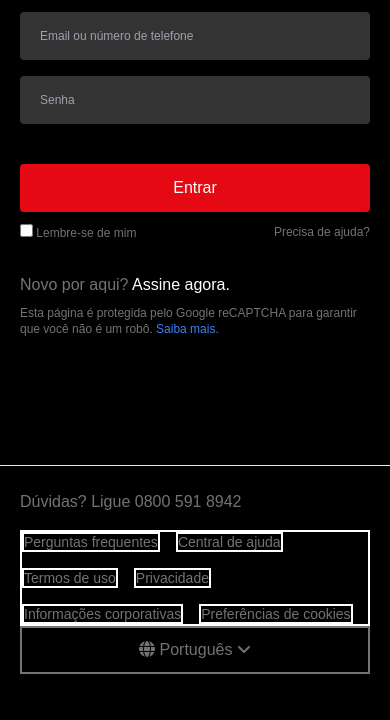
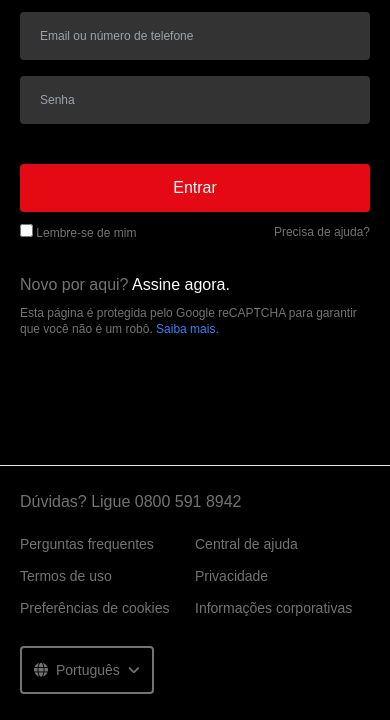
Before and after one commit to oAndin/FS-19-tela-login-netflix-tailwind, a plain HTML site: page index.html in a window 390 px wide. Shown: the part 124-844 px from the top of the page. Drawn offline with nearby package versions, Linux system fonts and the light colour scheme.

Commit message:
Mobile first finished

```diff
--- a/index.html
+++ b/index.html
@@ -12,7 +12,7 @@
 <body class="" style="font-family: Arial, Helvetica, sans-serif;">
     <main class="w-screen h-screen bg-black flex flex-col">
         <img class="w-1/5 ml-2 mt-4 mb-7" src="./Images/Logonetflix.png" alt="Logo">
-        <div id="container" class="md:container mx-5 mb-32">
+        <div id="container" class="mx-5 mb-32">
             <h1 class="text-white mb-8 text-3xl font-bold">Entrar</h1>
             <input type="text" class="w-full h-12 bg-grayBackgroundColor mb-4 p-5 rounded text-white text-xs" placeholder="Email ou número de telefone" required>
             <input type="password" class="w-full h-12 bg-grayBackgroundColor mb-10 p-5 rounded text-white text-xs" placeholder="Senha" required>
@@ -28,17 +28,29 @@
             <p class="text-easyGray text-xs">Esta página é protegida pelo Google reCAPTCHA para garantir que você não é um robô. <a href="#" class="text-blue-500">Saiba mais.</a></p>
         </div>
         <hr class="0">
-        <footer class="mx-5 my-6">
-            <p class="text-easyGray mb-4">Dúvidas? Ligue 0800 591 8942</p>
-            <div id="links" class="flex flex-wrap border-2 border-white gap-4 text-sm">
-                    <p><a href="#" class="text-easyGray hover:underline border-2 border-white">Perguntas frequentes</a></p>
-                    <p><a href="#" class="text-easyGray hover:underline border-2 border-white">Central de ajuda</a></p>
-                    <p><a href="#" class="text-easyGray hover:underline border-2 border-white">Termos de uso</a></p>
-                    <p><a href="#" class="text-easyGray hover:underline border-2 border-white">Privacidade</a></p>
-                    <p><a href="#" class="text-easyGray hover:underline border-2 border-white">Informações corporativas</a></p>
-                    <p><a href="#" class="text-easyGray hover:underline border-2 border-white">Preferências de cookies</a></p>
-            </div>
-            <button class="w-full h-12 border-2 border-easyGray text-easyGray">
+        <footer class="mx-5 mt-6">
+            <p class="text-easyGray mb-5">Dúvidas? Ligue 0800 591 8942</p>
+            <ul class="flex flex-wrap text-sm">
+                <li  class="text-easyGray hover:underline w-1/2 list-outside mb-3">
+                    <p><a href="#">Perguntas frequentes</a></p>
+                </li>
+                <li  class="text-easyGray hover:underline w-1/2 list-outside">
+                    <p><a href="#">Central de ajuda</a></p>
+                </li>
+                <li  class="text-easyGray hover:underline w-1/2 list-outside mb-3">
+                    <p><a href="#">Termos de uso</a></p>
+                </li>
+                <li  class="text-easyGray hover:underline w-1/2 list-outside">
+                    <p><a href="#">Privacidade</a></p>
+                </li>
+                <li  class="text-easyGray hover:underline w-1/2 list-outside mb-3">
+                    <p><a href="#">Preferências de cookies</a></p>
+                </li>
+                <li  class="text-easyGray hover:underline w-1/2 list-outside">
+                    <p><a href="#">Informações corporativas</a></p>
+                </li>
+            </ul>
+            <button class="flex items-center justify-center mt-4 h-12 border-2 p-3 gap-2 border-easyGray text-easyGray text-sm rounded">
                 <i class="fa-solid fa-globe" style="color: #737373;"></i>
                 Português
                <i class="fa-solid fa-angle-down" style="color: #737373;"></i></button>
```
